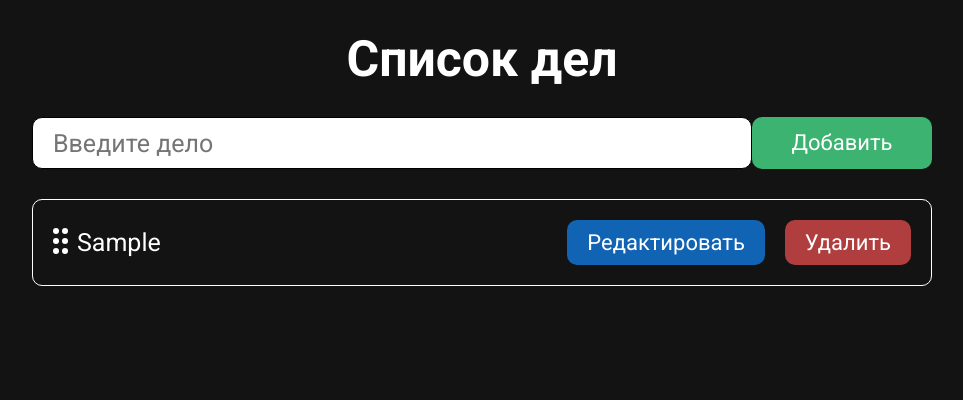
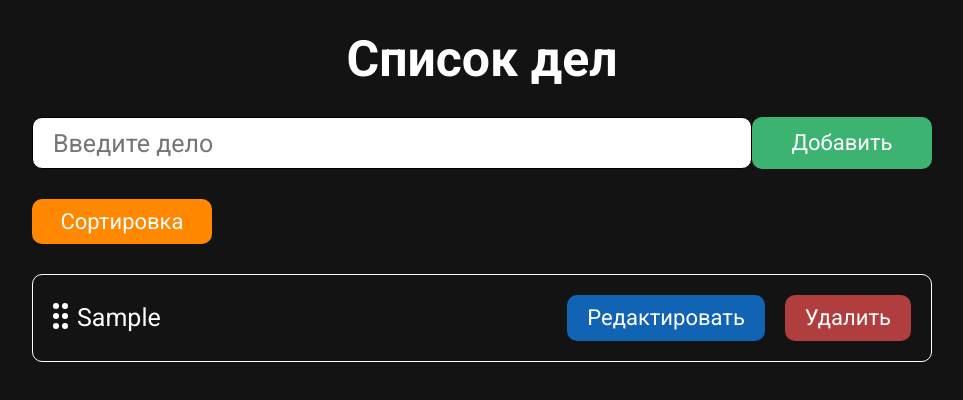
Before and after one commit to MeNoobly/React-ToDo, a React (Create React App) app: page / in a window 1280 px wide. Both pictures are taken after typing "Sample" into the empty fields and a click on the button "Добавить". Shown: the top 400 px of the page, without its empty margins (158-1121 px from the left). Built offline with nearby package versions, Linux system fonts and the light colour scheme.

Commit message:
start do sort

```diff
--- a/src/components/ActionList.tsx
+++ b/src/components/ActionList.tsx
@@ -3,6 +3,7 @@ import Action from './Action';
 import styles from "../styles/modules/ActionList.module.css"
 import { ActionsContext } from '../context/actions';
 import { IActionListProps } from '../types/types';
+import AddSort from './AddSort';
 
 const ActionList: FC<IActionListProps> = (props) => {
 
@@ -18,6 +19,7 @@ const ActionList: FC<IActionListProps> = (props) => {
 
     return (
         <div>
+            <AddSort/>
             {actions.map((action, number: number) =>
                 <Action
                     action={action}
--- /dev/null
+++ b/src/components/AddSort.tsx
@@ -0,0 +1,49 @@
+import React, { FC, useContext, useRef, useState } from 'react';
+import Button from './UI/Button/Button';
+import button from "./UI/Button/Button.module.css"
+import styles from "./UI/Forms/FormAddAction/FormAddAction.module.css";
+import sortStyles from "../styles/modules/SortButton.module.css";
+import { ActionsContext } from '../context/actions';
+
+const AddSort: FC = () => {
+    const {actions, setActions} = useContext(ActionsContext);
+    const [sort, setSort] = useState("");
+    const timerRef = useRef<ReturnType<typeof setTimeout>>();
+
+    function sortActionList(): void {
+        clearTimeout(timerRef.current);
+
+        let sortText = document.getElementById("sortText");
+        if (sort === "" || sort === "Дела по умолчанию") {
+            sortText?.classList.remove(sortStyles.None);
+            setSort("Ранние добавленные дела");
+        } else if (sort === "Ранние добавленные дела") {
+            sortText?.classList.remove(sortStyles.None);
+            setSort("Поздние добавленные дела");
+        } else if (sort === "Поздние добавленные дела") {
+            sortText?.classList.remove(sortStyles.None);
+            setSort("Дела от А до Я (от A до Z)");
+        } else if (sort === "Дела от А до Я (от A до Z)") {
+            sortText?.classList.remove(sortStyles.None);
+            setSort("Дела от Я до А (от Z до A)");
+        } else if (sort === "Дела от Я до А (от Z до A)") {
+            sortText?.classList.remove(sortStyles.None);
+            setSort("Дела по умолчанию");
+        }
+
+        timerRef.current = setTimeout(() => sortText?.classList.add(sortStyles.None), 1500);
+    }
+
+    return (
+        <div className={sortStyles.SortSection}>
+            <Button
+                text="Сортировка"
+                className={`${button.Button} ${styles.FormAddActionButton} ${sortStyles.SortButton}`}
+                onClick={sortActionList}
+            />
+            <p className={sortStyles.SortText} id="sortText">{sort}</p>
+        </div>
+    );
+};
+
+export default AddSort;
--- /dev/null
+++ b/src/styles/modules/SortButton.module.css
@@ -0,0 +1,23 @@
+.SortSection {
+    display: flex;
+    align-items: center;
+}
+
+.SortButton {
+    margin-top: 30px;
+    margin-right: 20px;
+    background-color: #FF8800;
+}
+
+.SortText {
+    color: white;
+    text-align: center;
+    margin-top: 30px;
+    font-size: 22px;
+    opacity: 1;
+    transition: opacity .25s linear;
+}
+
+.None {
+    opacity: 0;
+}
```
